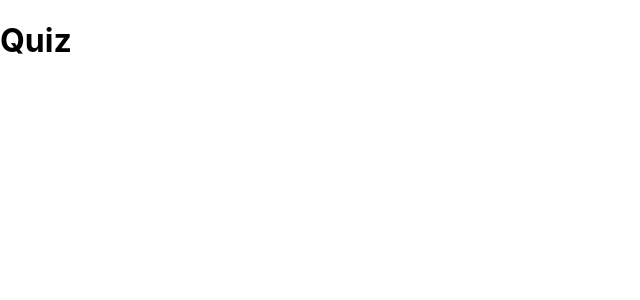
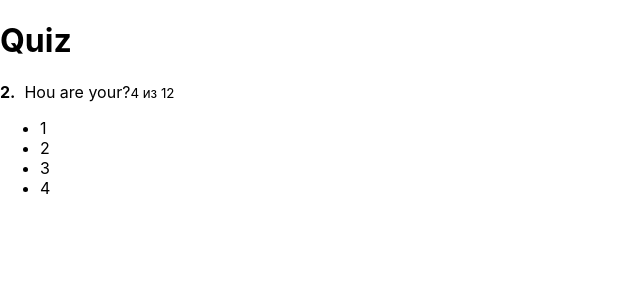
Before and after one commit to kraken1970/Quiz-react, a React app: page / in a window 1280 px wide. Shown: the top 300 px of the page, without its empty margins (0-640 px from the left). Built offline with nearby package versions, Linux system fonts and the light colour scheme.

Commit message:
add component ActiveQuiz

```diff
--- a/src/components/ActiveQuiz/ActiveQuiz.css
+++ b/src/components/ActiveQuiz/ActiveQuiz.css
@@ -0,0 +1,13 @@
+.ActiveQuiz {
+  padding: 20px;
+  color: #fff;
+  border: 2px solid #fff;
+  border-radius: 5px;
+  margin: 0 10px;
+  box-sizing: border-box;
+}
+
+.Question {
+  display: flex;
+  justify-content: space-between;
+}
--- a/src/components/ActiveQuiz/ActiveQuiz.jsx
+++ b/src/components/ActiveQuiz/ActiveQuiz.jsx
@@ -0,0 +1,24 @@
+import React from "react";
+import classes from "./ActiveQuiz.css";
+
+const ActiveQuiz = props => {
+  return (
+    <div className={classes.ActiveQuiz}>
+      <p className={classes.Question}>
+        <span>
+          <strong>2.</strong>&nbsp; Hou are your?
+        </span>
+
+        <small>4 из 12</small>
+      </p>
+      <ul>
+        <li>1</li>
+        <li>2</li>
+        <li>3</li>
+        <li>4</li>
+      </ul>
+    </div>
+  );
+};
+
+export default ActiveQuiz;
--- a/src/containers/Ouiz/Quiz.css
+++ b/src/containers/Ouiz/Quiz.css
@@ -11,3 +11,7 @@
   color: #fff;
   margin-left: 10px;
 }
+
+.QuizWrapper {
+  width: 600px;
+}
--- a/src/containers/Ouiz/Quiz.jsx
+++ b/src/containers/Ouiz/Quiz.jsx
@@ -1,5 +1,6 @@
 import React, { Component } from "react";
 import classes from "./Quiz.css";
+import ActiveQuiz from "../../components/ActiveQuiz/ActiveQuiz";
 
 class Quiz extends Component {
   state = {
@@ -9,7 +10,10 @@
   render() {
     return (
       <div className={classes.Quiz}>
-        <h1>Quiz</h1>
+        <div className={classes.QuizWrapper}>
+          <h1>Quiz</h1>
+          <ActiveQuiz />
+        </div>
       </div>
     );
   }
```
